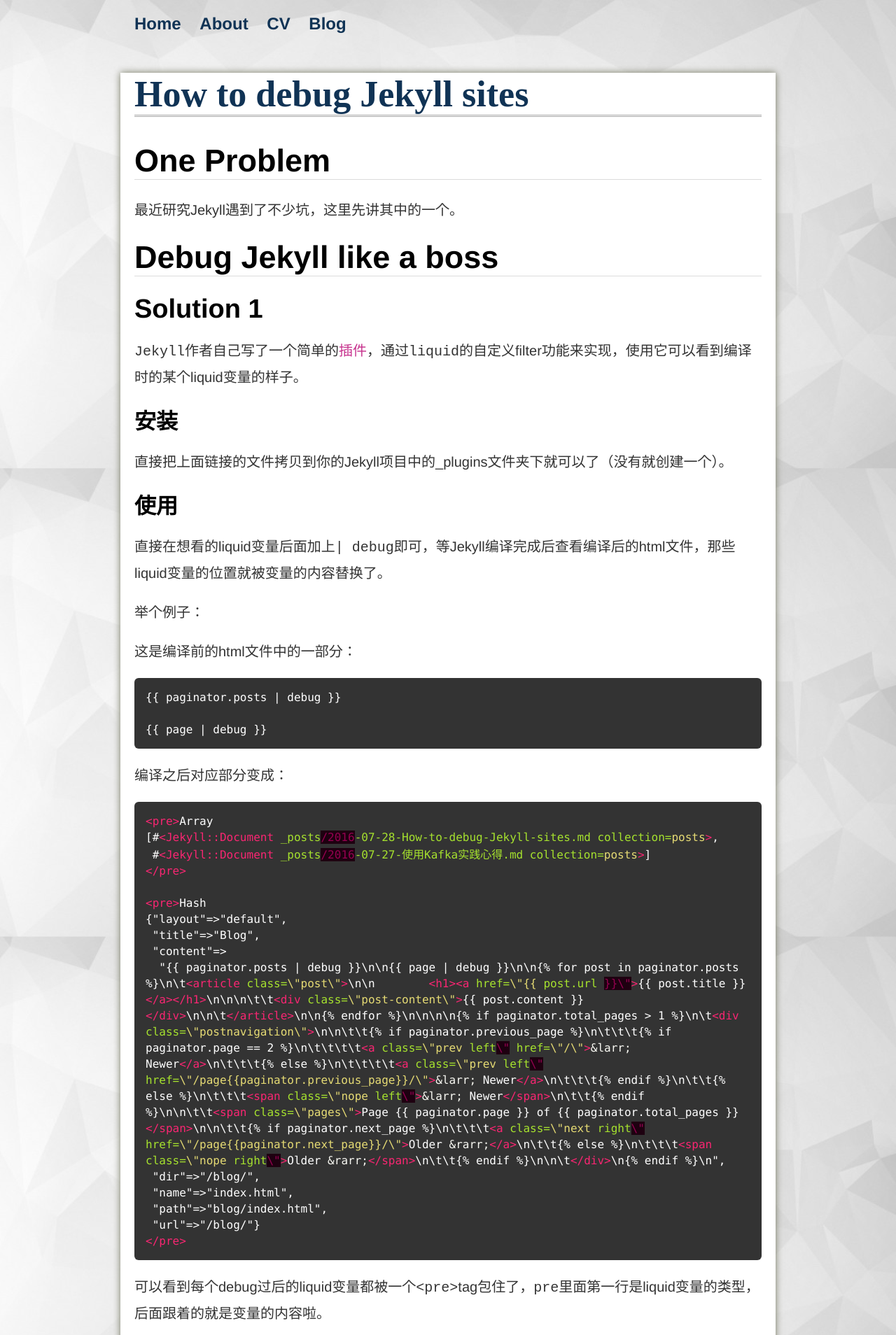
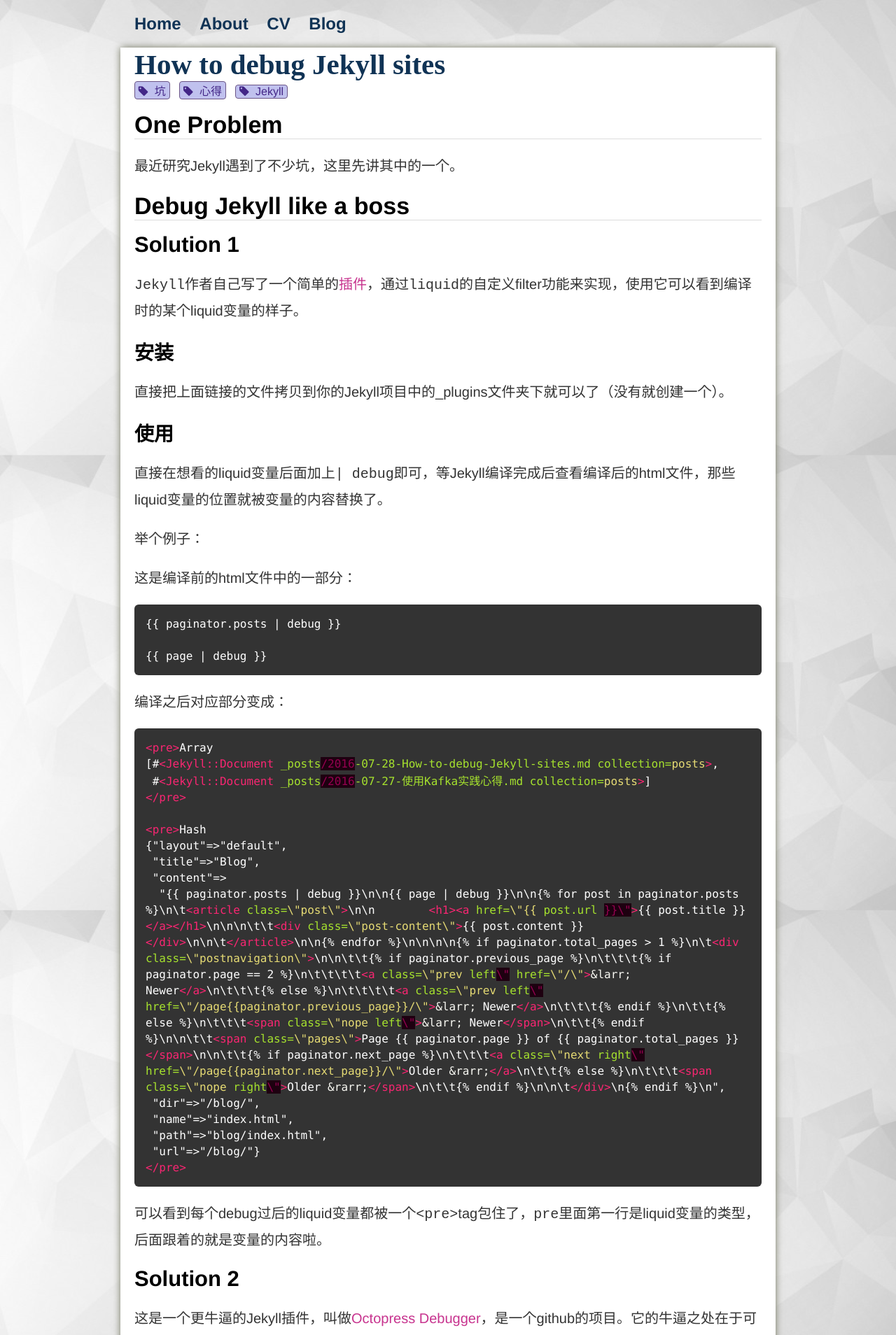
Before and after one commit to cuyu/cuyu.github.io, a Jekyll site: the page built from _posts/2016-07-28-How-to-debug-Jekyll-sites.md, in a window 1280 px wide. Shown: the top 1908 px of the page at 70% size. Built offline with Jekyll 4.4.1, drawn with Linux system fonts in a browser that asks for light colours; nearby versions of some CDN libraries.

Commit message:
Refine the tags page.

```diff
--- a/_layouts/default.html
+++ b/_layouts/default.html
@@ -5,6 +5,7 @@
     <!-- link to main stylesheet -->
     <link rel="stylesheet" type="text/css" href="/assets/css/main.css">
     <link rel="stylesheet" type="text/css" href="/assets/css/highlight_monokai.css">
+    <link href="https://maxcdn.bootstrapcdn.com/font-awesome/4.6.3/css/font-awesome.min.css" rel="stylesheet">
 </head>
 
 <body>
--- a/_layouts/post.html
+++ b/_layouts/post.html
@@ -3,11 +3,11 @@
 ---
 
 <article class="post">
-	{% for tag in tags %}
-		<a href="#{{ tag | slugify }}"> {{ tag }} </a>
+
+	<h1 class="post-title"><a href="{{ page.url }}">{{ page.title }}</a></h1>
+	{% for tag in page.tags %}
+		<a href="/blog/tags/#{{ tag | slugify }}" class="post-tag"> {{ tag }} </a>
 	{% endfor %}
-	<h1><a href="{{ page.url }}">{{ page.title }}</a></h1>
-
 	<div class="post-content">{{ content }}</div>
 
 	<p class="meta">Posted on <span class="postdate">{{ page.date | date: "%b %d, %Y" }}</span></p>
--- a/_posts/2016-07-28-How-to-debug-Jekyll-sites.md
+++ b/_posts/2016-07-28-How-to-debug-Jekyll-sites.md
@@ -1,9 +1,9 @@
 ---
 layout: post
 title: "How to debug Jekyll sites"
-date: 2016-07-28
 category: Web
 tags: [坑, 心得, Jekyll]
+date: 2016-07-28
 ---
 
 ## One Problem
--- a/assets/css/main.css
+++ b/assets/css/main.css
@@ -46,47 +46,42 @@
     text-decoration: underline;
 }
 
-h1 > a {
-    color: #103355;
-    font-family: 'Bree Serif', serif, "Avenir Next", Helvetica, arial, "Microsoft YaHei", 宋体, sans-serif;
-}
-
 h1 {
-    font-size: 2.6em;
-    margin-top: 0.7em;
-    margin-bottom: 0.7em;
+    font-size: 2.05em;
+    margin-top: 0.6em;
+    margin-bottom: 0.6em;
     border-bottom: darkgray 3px double;
 }
 
 h2 {
-    font-size: 2.25em;
-    margin-top: 0.55em;
-    margin-bottom: 0.55em;
+    font-size: 1.7em;
+    margin-top: 0.5em;
+    margin-bottom: 0.5em;
     border-bottom: gainsboro 1px solid;
 }
 
 h3 {
-    font-size: 1.9em;
-    margin-top: 0.4em;
-    margin-bottom: 0.4em;
+    font-size: 1.55em;
+    margin-top: 0.3em;
+    margin-bottom: 0.3em;
 }
 
 h4 {
-    font-size: 1.55em;
-    margin-top: 0.35em;
-    margin-bottom: 0.35em;
-}
-
-h5 {
-    font-size: 1.25em;
+    font-size: 1.4em;
     margin-top: 0.25em;
     margin-bottom: 0.25em;
 }
 
+h5 {
+    font-size: 1.3em;
+    margin-top: 0.2em;
+    margin-bottom: 0.2em;
+}
+
 h6 {
-    font-size: 1.1em;
-    margin-top: 0.25em;
-    margin-bottom: 0.25em;
+    font-size: 1.15em;
+    margin-top: 0.15em;
+    margin-bottom: 0.15em;
 }
 
 p {
@@ -105,6 +100,17 @@
 
 ul.posts > li {
     list-style: none;
+}
+
+/* For post title */
+h1[class="post-title"] {
+    margin: 0;
+    border-bottom: None;
+}
+
+h1[class="post-title"] > a {
+    color: #103355;
+    font-family: 'Bree Serif', serif, "Avenir Next", Helvetica, arial, "Microsoft YaHei", 宋体, sans-serif;
 }
 
 /* For 脚注 */
@@ -159,3 +165,29 @@
 dl > dd {
     font-weight: 100;
 }
+
+/* For article tags */
+a[class="post-tag"]:before {
+    content: "\f02b";
+    font-family: FontAwesome;
+    padding-left: .3em;
+    padding-right: .3em;
+}
+
+a[class="post-tag"] {
+    display: inline-block;
+    font-size: 80%;
+    border-radius: 4px;
+    background-color: #c0c1ee;
+    color: #432687;
+    border: #6b5587 solid 1px;
+    margin-right: 8px;
+    padding-right: .3em;
+}
+
+/* For <small> tag */
+small {
+    font-size: .5em;
+    color: #a68f96;
+    font-weight: normal;
+}
```
Also changed, not shown: _posts/2016-07-25-使用Jekyll搭建github个人网页实践.md (+2 -0 lines), _posts/2016-07-27-使用Kafka实践心得.md (+2 -0 lines).
